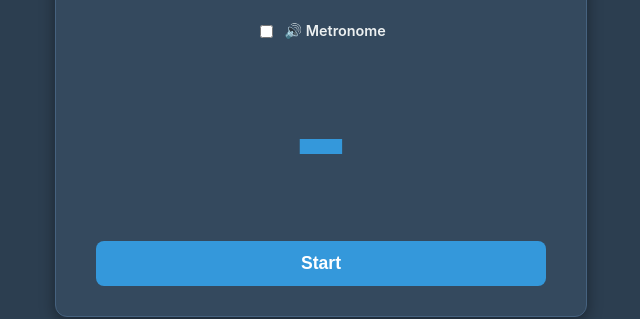
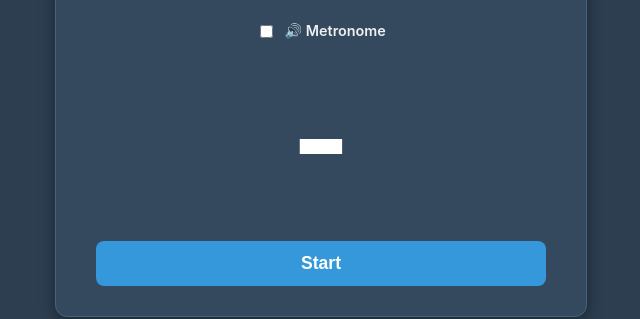
Before and after one commit to eightbitnightmare/eightbitnightmare.github.io, a plain HTML site: page fretboardtrainer.html in a window 1280 px wide. Shown: the part 322-641 px from the top of the page, 319-959 px from the left. Drawn offline with Linux system fonts and the light colour scheme.

Commit message:
Update fretboardtrainer_style.css

```diff
--- a/fretboardtrainer_style.css
+++ b/fretboardtrainer_style.css
@@ -97,7 +97,7 @@ input[type="number"], select {
     font-size: 8em;
     font-weight: bold;
     margin-bottom: 25px;
-    color: #3498db; /* Match the bright blue button */
+    color: #ffffff; /* Match the bright blue button */
     min-height: 150px;
     display: flex;
     justify-content: center;
```
